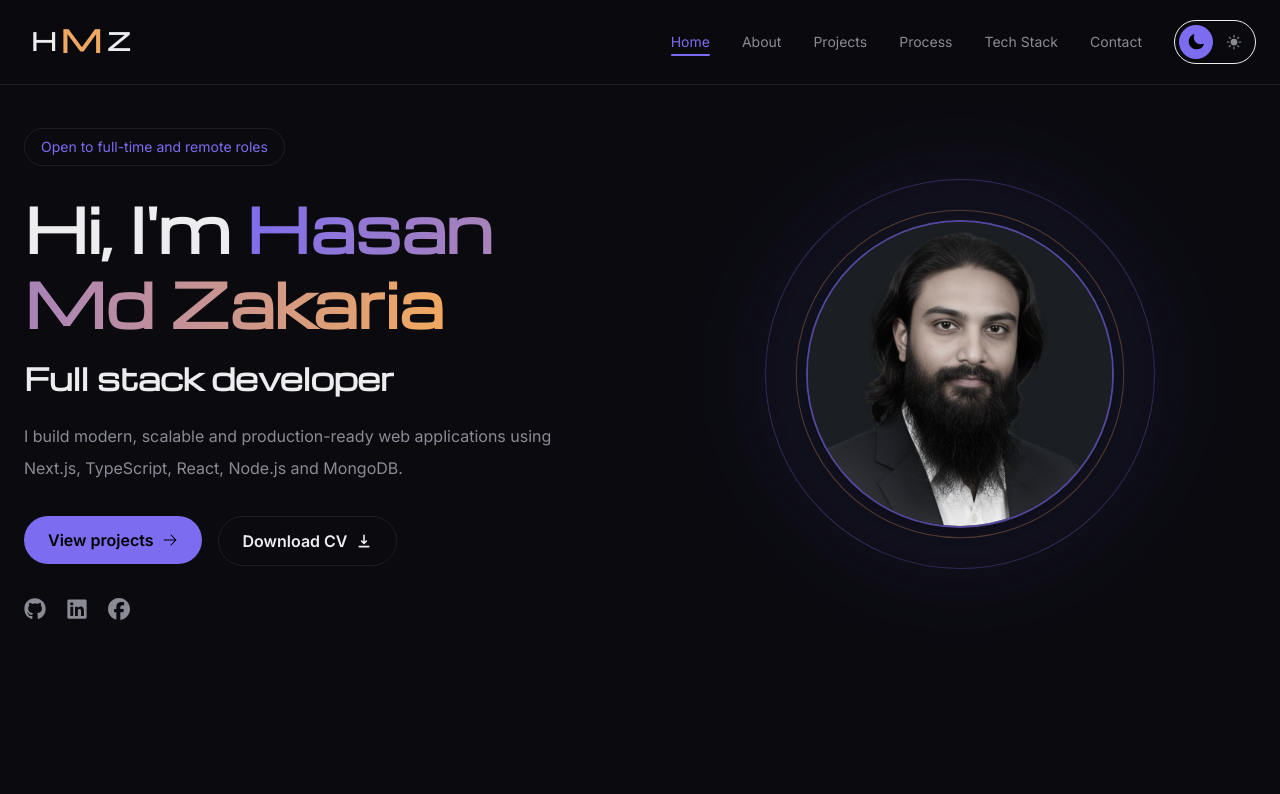
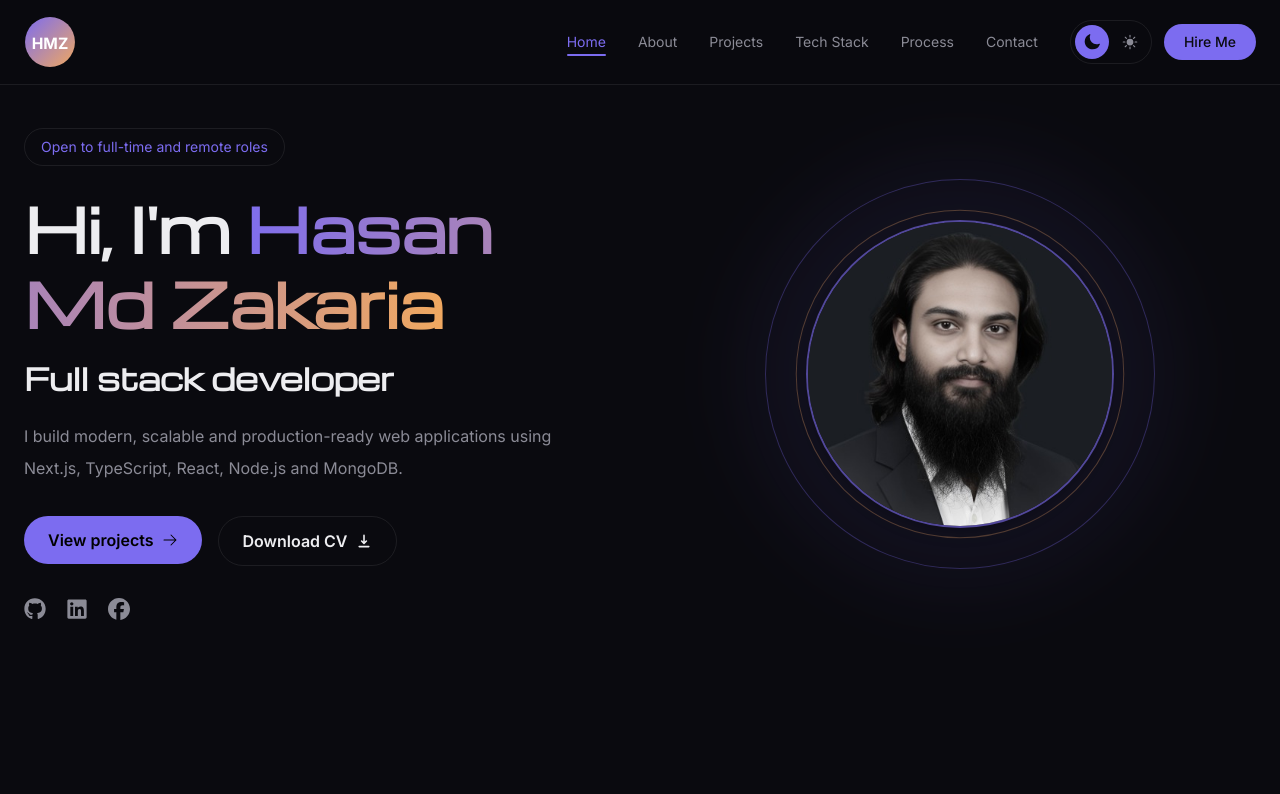
Before and after one commit to HasanMohammodZakaria/personal-portfolio, a Next.js app: page / in a window 1280 px wide. Shown: the top 794 px of the page. Built offline with nearby package versions, Linux system fonts and the light colour scheme.

Commit message:
redesign logo and navbar , mobile menu and theme toggle

```diff
--- a/src/components/layout/MobileMenu.tsx
+++ b/src/components/layout/MobileMenu.tsx
@@ -1,5 +1,6 @@
 "use client";
 
+import { useEffect, useState } from "react";
 import Link from "next/link";
 import { HiXMark } from "react-icons/hi2";
 import { motion, AnimatePresence } from "framer-motion";
@@ -13,6 +14,19 @@ interface MobileMenuProps {
 }
 
 export default function MobileMenu({ open, onClose }: MobileMenuProps) {
+  const [activeSection, setActiveSection] = useState<string>("");
+
+  useEffect(() => {
+    const handleHashCheck = () => {
+      setActiveSection(window.location.hash.replace("#", ""));
+    };
+
+    handleHashCheck();
+    window.addEventListener("hashchange", handleHashCheck);
+
+    return () => window.removeEventListener("hashchange", handleHashCheck);
+  }, []);
+
   return (
     <AnimatePresence>
       {open && (
@@ -40,26 +54,62 @@ export default function MobileMenu({ open, onClose }: MobileMenuProps) {
             </button>
 
             {/* Nav links */}
-            <div className="flex flex-col gap-5">
-              {navigation.map((item: NavigationItem) => (
+            <div className="flex flex-col gap-2">
+              {navigation.map((item: NavigationItem) => {
+                const sectionId = item.href.replace("#", "");
+                const isActive = activeSection === sectionId;
+
+                return (
                   <Link
                     key={item.href}
                     href={item.href}
-                  onClick={onClose}
-                  className="text-lg text-foreground transition-colors hover:text-primary"
+                    onClick={() => {
+                      setActiveSection(sectionId);
+                      onClose();
+                    }}
+                    className={`
+                      rounded-xl px-4 py-3 text-lg transition-colors duration-200
+                      ${
+                        isActive
+                          ? "bg-primary/10 text-primary"
+                          : "text-foreground hover:bg-surface-secondary hover:text-primary"
+                      }
+                    `}
                   >
                     {item.label}
                   </Link>
-              ))}
+                );
+              })}
             </div>
+
+            {/* Hire Me button */}
+            <Link
+              href="#contact"
+              onClick={onClose}
+              className="
+                rounded-full
+                bg-primary
+                px-5
+                py-3
+                text-center
+                text-sm
+                font-medium
+                text-primary-foreground
+                transition-opacity
+                hover:opacity-90
+              "
+            >
+              Hire Me
+            </Link>
 
             {/* Divider */}
             <div className="mt-auto border-t border-border-default pt-6">
               <div className="flex items-center gap-4">
                 {socialLinks.map((social) => {
                   const Icon = social.icon;
+
                   return (
-                    <a
+                    <Link
                       key={social.id}
                       href={social.href}
                       target={social.external ? "_blank" : undefined}
@@ -68,7 +118,7 @@ export default function MobileMenu({ open, onClose }: MobileMenuProps) {
                       className="rounded-full border border-border-default p-2 text-muted transition-colors hover:border-primary hover:text-primary"
                     >
                       <Icon size={18} />
-                    </a>
+                    </Link>
                   );
                 })}
               </div>
--- a/src/components/layout/Navbar.tsx
+++ b/src/components/layout/Navbar.tsx
@@ -32,8 +32,6 @@ export default function Navbar({ onMenuClick }: NavbarProps) {
         });
       },
       {
-        // Section counts as "active" once it crosses the upper-middle
-        // of the viewport, and stays active until the next one takes over.
         rootMargin: "-40% 0px -55% 0px",
         threshold: 0,
       }
@@ -49,7 +47,7 @@ export default function Navbar({ onMenuClick }: NavbarProps) {
       <nav className="mx-auto flex max-w-7xl items-center justify-between px-6 py-4">
         {/* Logo */}
         <Link href="/" className="flex items-center gap-2">
-          <Logo size={52} />
+          <Logo size={52} className="h-9 w-9 md:h-13 md:w-13" />
         </Link>
 
         {/* Desktop Menu */}
@@ -75,12 +73,31 @@ export default function Navbar({ onMenuClick }: NavbarProps) {
             );
           })}
 
-          <ThemeToggle />
+          <div className="flex items-center gap-3">
+            <ThemeToggle />
+
+            <Link
+              href="#contact"
+              className="
+                rounded-full
+                bg-primary
+                px-5
+                py-2
+                text-sm
+                font-medium
+                text-primary-foreground
+                transition-opacity
+                hover:opacity-90
+              "
+            >
+              Hire Me
+            </Link>
+          </div>
         </div>
 
         {/* Mobile */}
-        <div className="flex items-center gap-3 md:hidden">
-          <ThemeToggle />
+        <div className="flex items-center gap-2 md:hidden">
+          <ThemeToggle size="sm" />
 
           <button
             type="button"
@@ -88,7 +105,7 @@ export default function Navbar({ onMenuClick }: NavbarProps) {
             aria-label="Open menu"
             className="rounded-full border border-border-default p-2 transition-colors hover:border-primary"
           >
-            <HiBars3 size={22} />
+            <HiBars3 size={20} />
           </button>
         </div>
       </nav>
--- a/src/components/ui/Logo.tsx
+++ b/src/components/ui/Logo.tsx
@@ -2,10 +2,10 @@ import React from "react";
 
 /**
  * HMZ logo mark
- * - No circle, plain inline wordmark
- * - Fully transparent background (works on any surface, dark or light)
- * - Uses CSS variables from globals.css so it auto-adapts to theme
- * - Pass a `size` prop to scale the whole mark (defaults to 44px tall)
+ * - Circular badge with gradient background (primary → accent)
+ * - Monogram "HMZ" in white, using Inter Bold for a crisp, bold look
+ * - Fixed white text color for consistent contrast in both dark/light mode
+ * - Pass a `size` prop to scale the whole mark (defaults to 44px)
  */
 
 interface LogoProps {
@@ -14,56 +14,38 @@ interface LogoProps {
 }
 
 export default function Logo({ size = 44, className = "" }: LogoProps) {
-  // viewBox is wider than tall since this is now an inline wordmark
-  const width = size * 2.2;
-
   return (
     <svg
-      width={width}
+      width={size}
       height={size}
-      viewBox="0 0 220 100"
+      viewBox="0 0 100 100"
       xmlns="http://www.w3.org/2000/svg"
       className={className}
       aria-label="HMZ logo"
       role="img"
     >
-      {/* H - foreground color, bold */}
+      <defs>
+        <linearGradient id="hmz-gradient" x1="0%" y1="0%" x2="100%" y2="100%">
+          <stop offset="0%" stopColor="var(--primary)" />
+          <stop offset="100%" stopColor="var(--accent)" />
+        </linearGradient>
+      </defs>
+
+      {/* Circular background badge */}
+      <circle cx="50" cy="50" r="48" fill="url(#hmz-gradient)" />
+
+      {/* HMZ monogram */}
       <text
-        x="38"
-        y="68"
+        x="50"
+        y="63"
         textAnchor="middle"
-        fontSize="46"
+        fontSize="30"
         fontWeight="700"
-        fill="var(--foreground)"
-        fontFamily="var(--font-michroma), sans-serif"
+        letterSpacing="0"
+        fill="#ffffff"
+        fontFamily="var(--font-inter), sans-serif"
       >
-        H
-      </text>
-
-      {/* M - accent color, bold, slightly larger */}
-      <text
-        x="110"
-        y="72"
-        textAnchor="middle"
-        fontSize="58"
-        fontWeight="700"
-        fill="var(--accent)"
-        fontFamily="var(--font-michroma), sans-serif"
-      >
-        M
-      </text>
-
-      {/* Z - foreground color, bold, same as H */}
-      <text
-        x="182"
-        y="68"
-        textAnchor="middle"
-        fontSize="46"
-        fontWeight="700"
-        fill="var(--foreground)"
-        fontFamily="var(--font-michroma), sans-serif"
-      >
-        Z
+        HMZ
       </text>
     </svg>
   );
--- a/src/components/ui/theme-toggle.tsx
+++ b/src/components/ui/theme-toggle.tsx
@@ -1,31 +1,19 @@
 "use client";
 
-import {
-  useTheme,
-} from "next-themes";
-
-import {
-  useSyncExternalStore,
-} from "react";
-
-import {
-  HiMoon,
-  HiSun,
-} from "react-icons/hi2";
-
+import { useTheme } from "next-themes";
+import { useSyncExternalStore } from "react";
+import { HiMoon, HiSun } from "react-icons/hi2";
 
 const emptySubscribe = () => {
   return () => {};
 };
 
+interface ThemeToggleProps {
+  size?: "sm" | "md";
+}
 
-export default function ThemeToggle() {
-
-  const {
-    theme,
-    setTheme,
-  } = useTheme();
-
+export default function ThemeToggle({ size = "md" }: ThemeToggleProps) {
+  const { theme, setTheme } = useTheme();
 
   const mounted = useSyncExternalStore(
     emptySubscribe,
@@ -33,78 +21,52 @@ export default function ThemeToggle() {
     () => false
   );
 
-
   if (!mounted) {
     return null;
   }
 
+  const isSmall = size === "sm";
+  const iconSize = isSmall ? 14 : 18;
+  const buttonPadding = isSmall ? "p-1.5" : "p-2";
 
   return (
-
     <div
-      className="
-        flex
-        gap-1
-        rounded-full
-        border
-        border-default
-        p-1
-      "
+      className={`
+        flex gap-1 rounded-full border border-border-default
+        ${isSmall ? "p-0.5" : "p-1"}
+      `}
     >
-
+      <button
+        type="button"
+        onClick={() => setTheme("dark")}
+        aria-label="Dark mode"
+        className={`
+          rounded-full ${buttonPadding} transition
+          ${
+            theme === "dark"
+              ? "bg-primary text-primary-foreground"
+              : "text-muted"
+          }
+        `}
+      >
+        <HiMoon size={iconSize} />
+      </button>
 
       <button
         type="button"
-        onClick={() =>
-          setTheme("dark")
-        }
-        aria-label="Dark mode"
+        onClick={() => setTheme("light")}
+        aria-label="Light mode"
         className={`
-          rounded-full
-          p-2
-          transition
+          rounded-full ${buttonPadding} transition
           ${
-            theme === "dark"
-              ?
-            "bg-primary text-black"
-              :
-            "text-muted"
+            theme === "light"
+              ? "bg-primary text-primary-foreground"
+              : "text-muted"
           }
         `}
       >
-
-        <HiMoon size={18}/>
-
+        <HiSun size={iconSize} />
       </button>
-
-
-
-      <button
-        type="button"
-        onClick={() =>
-          setTheme("light")
-        }
-        aria-label="Light mode"
-        className={`
-          rounded-full
-          p-2
-          transition
-          ${
-            theme === "light"
-              ?
-            "bg-primary text-black"
-              :
-            "text-muted"
-          }
-        `}
-      >
-
-        <HiSun size={18}/>
-
-      </button>
-
-
     </div>
-
   );
 }
--- a/src/data/navigation.ts
+++ b/src/data/navigation.ts
@@ -18,13 +18,14 @@ export const navigation: NavigationItem[] = [
     href: "#projects",
   },
   {
+    label: "Tech Stack",
+    href: "#tech-stack",
+  },
+  {
     label: "Process",
     href: "#process",
   },
-  {
-    label: "Tech Stack",
-    href: "#tech-stack",
-  },
+
   {
     label: "Contact",
     href: "#contact",
```
Lines whose indentation alone changed are shown as unchanged.
